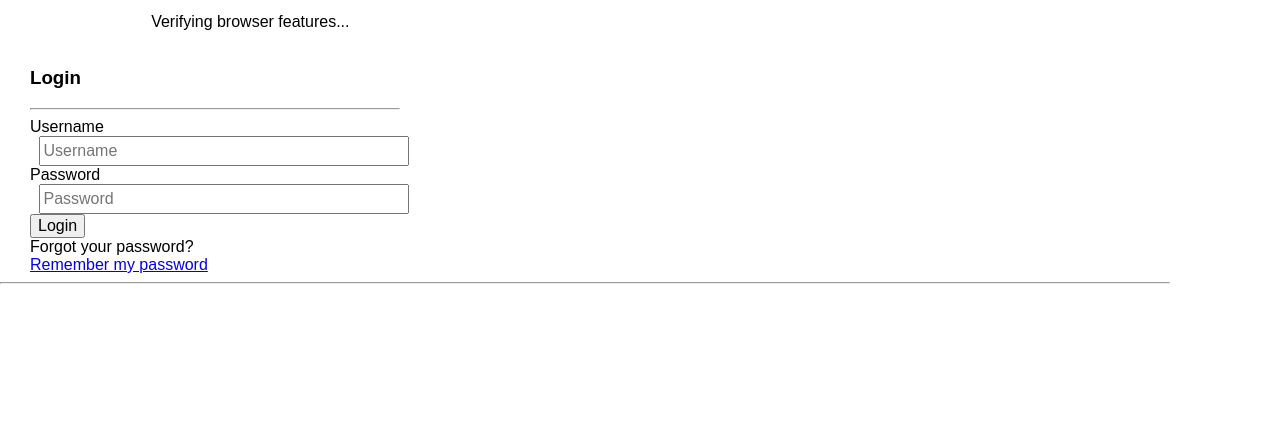
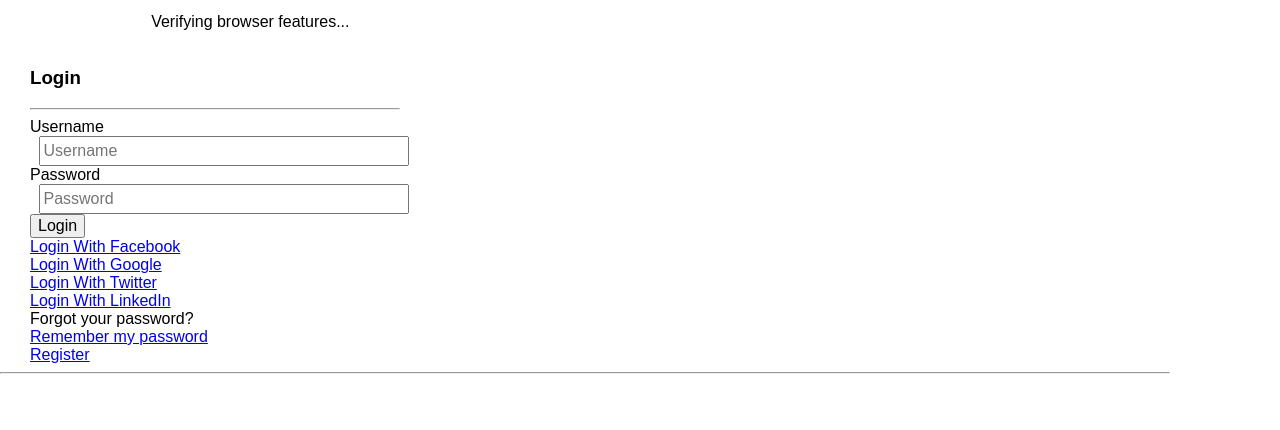
Before and after one commit to hotoracle/gdghub, a CakePHP app: the page made by app/View/Pages/home.ctp in a window 1280 px wide. Shown: the part 1169-1599 px from the top of the page. Before the commit the page ends 1453 px from the top, so only its background shows below. Run offline with PHP 8.4 and a stand-in for CakePHP, Linux system fonts and the light colour scheme; the template is opened without the code that fills it, so the values that code supplies are empty; form fields are guessed from the names that the template uses; some libraries are stand-ins or nearby versions.

Commit message:
the form_login file

```diff
--- a/app/View/Elements/form_login.ctp
+++ b/app/View/Elements/form_login.ctp
@@ -25,13 +25,41 @@ echo $this->Form->input('password',array('placeholder' => __('Password'),'type'
 ?>
   <div class="control-group">
     <div class="controls">
-      <button type="submit" class="btn btn-primary"><i class="icon-play-circle icon-white"></i> Login</button>
+      <button type="submit" class="btn btn-success"><i class="icon-play-circle icon-white"></i> Login</button>
     </div>
   </div>
 
-  <div class="control-group">
+<div class="control-group">
+    <a class="btn btn-primary" href="http://localhost/gdghub/auth/facebook">
+    <i class="icon-facebook"></i>Login With Facebook
+    </a>
+</div>
+<div class="control-group">
+    <a class="btn btn-danger" href="http://localhost/gdghub/auth/google">
+    <i class="icon-google-plus"></i>Login With Google
+    </a>
+</div>
+<div class="control-group">
+    <a class="btn btn-info" href="http://localhost/gdghub/auth/twitter">
+    <i class="icon-twitter"></i>Login With Twitter
+    </a>
+</div>
+<div class="control-group">
+    <a class="btn btn-info" href="http://localhost/gdghub/auth/linkedin">
+    <i class="icon-linkedin"></i>Login With LinkedIn
+    </a>
+</div>
+
+
+
+        <div class="control-group">
   	<div class="controls">
   		<span><?php echo __('Forgot your password?') ?><br/> <?php echo $this->Html->link(__('Remember my password'),array('controller' => 'users', 'action' => 'remember_password')) ?></span>
-  	</div>
+        </div>
+
+      <div class="<?php echo $this->action == 'register' ? 'active' : ''; ?>">
+                   <?php echo $this->Html->link(__('Register'),array('controller' => 'users','action' => 'register')) ?>
+      </div>
+
   </div>
 </form>
```
